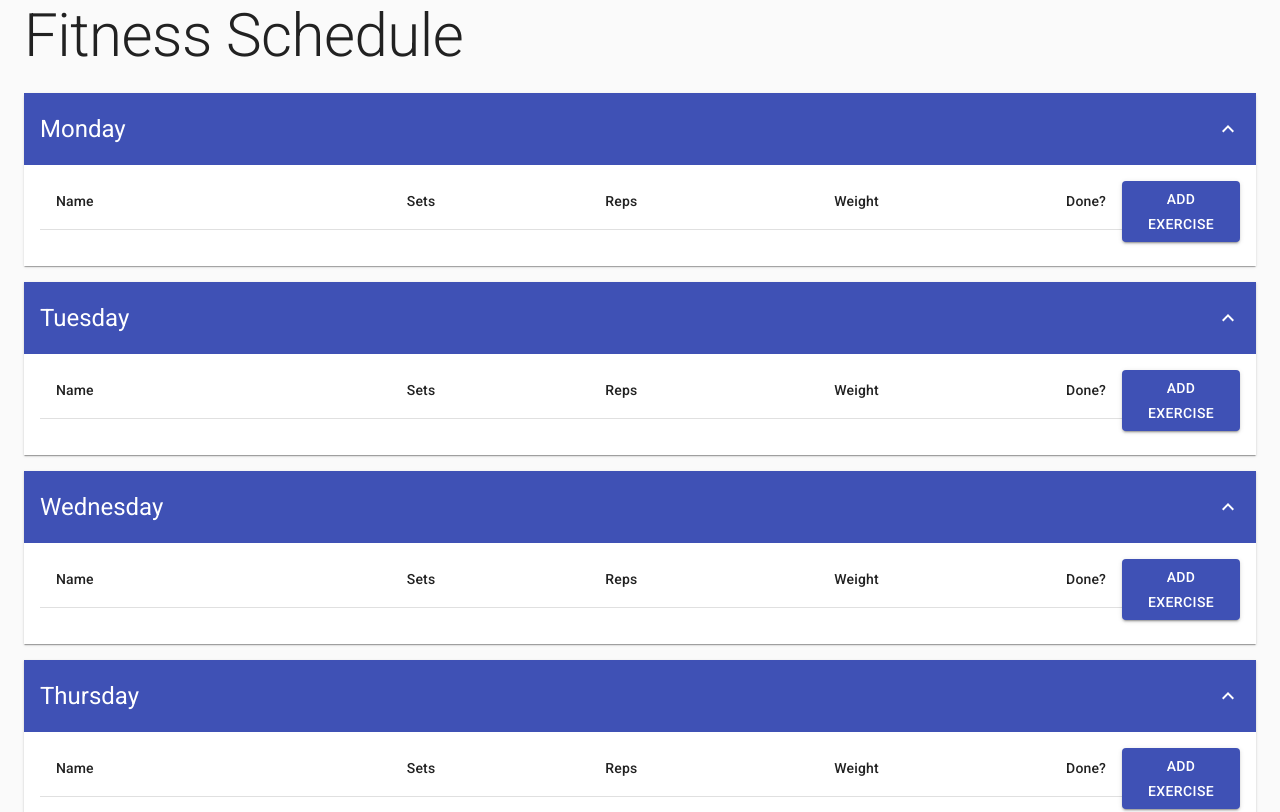
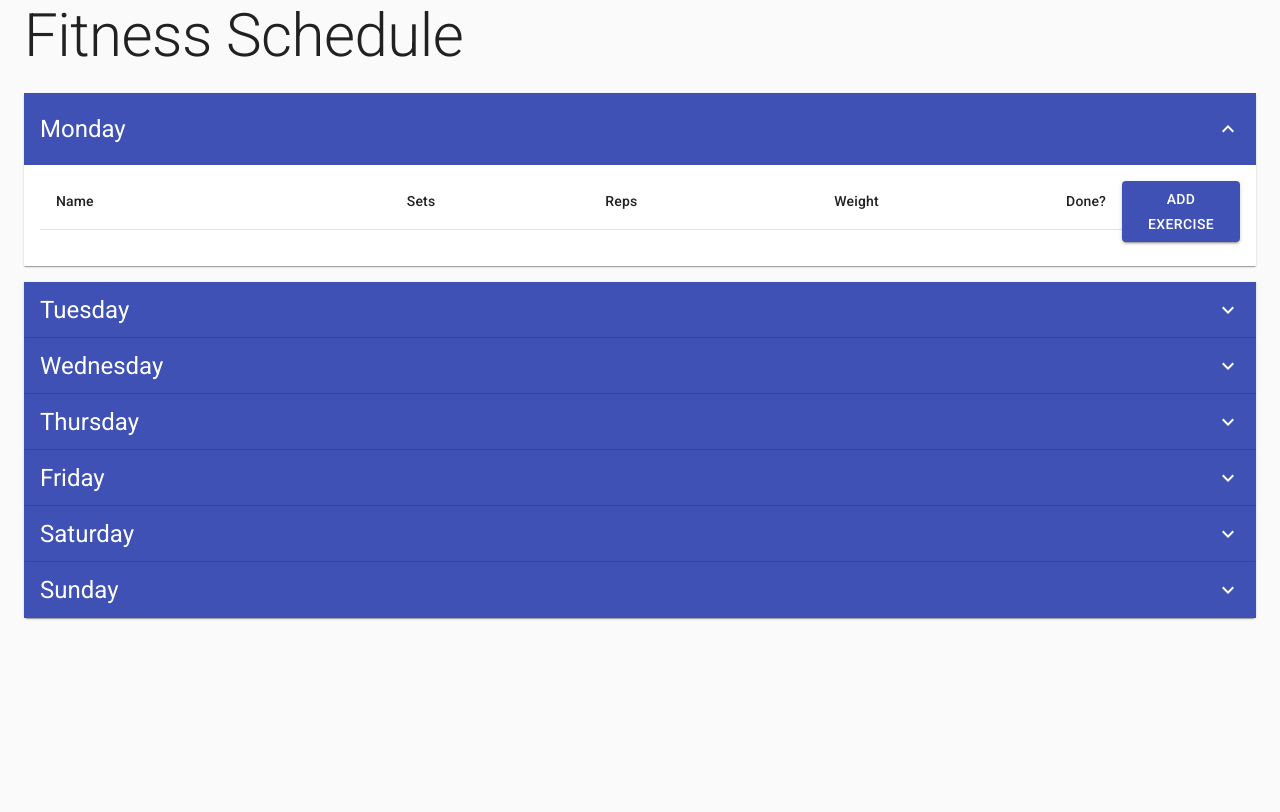
Before and after one commit to kimraymond9/fitness-schedule, a React (Create React App) app: page / in a window 1280 px wide. Shown: the top 812 px of the page. Built offline with nearby package versions, Linux system fonts and the light colour scheme.

Commit message:
Only expand the accordion corresponding to the current day.

```diff
--- a/src/DaysAccordion.tsx
+++ b/src/DaysAccordion.tsx
@@ -15,6 +15,9 @@ import ExercisesContext from './context/ExercisesContext';
 import AddExerciseDialog from './AddExerciseDialog';
 
 const DAYS_OF_THE_WEEK: DayOfWeek[] = ['monday', 'tuesday', 'wednesday', 'thursday', 'friday', 'saturday', 'sunday'];
+const DAY_OF_THE_WEEK_BY_INDEX: Record<number, DayOfWeek> = {
+  0: 'sunday', 1: 'monday', 2: 'tuesday', 3: 'wednesday', 4: 'thursday', 5: 'friday', 6: 'saturday',
+};
 
 const DaysAccordion: FC = () => {
   const { exercises, setExerciseDone } = useContext(ExercisesContext);
@@ -39,7 +42,7 @@ const DaysAccordion: FC = () => {
   );
 
   const getExerciseAccordion = ((day: DayOfWeek) => (
-    <Accordion defaultExpanded key={day}>
+    <Accordion defaultExpanded={day === DAY_OF_THE_WEEK_BY_INDEX[new Date().getDay()]} key={day}>
       <AccordionSummary
         expandIcon={<ExpandMoreIcon style={{ color: theme.palette.primary.contrastText }} />}
         style={{ backgroundColor: theme.palette.primary.main }}
```
